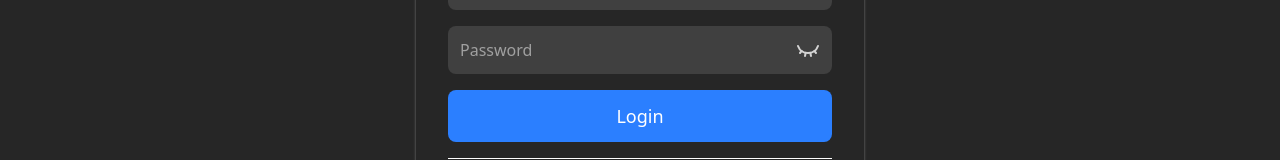
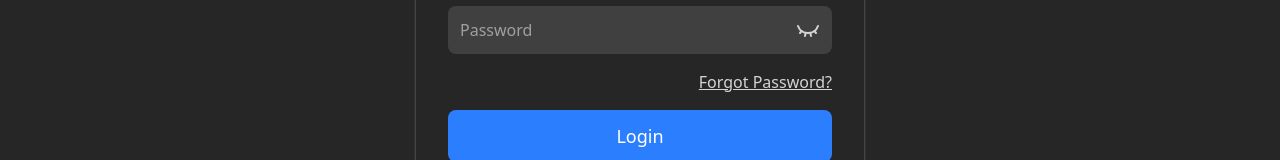
Before and after one commit to Joyal-George-KJ/CouponShare, a React (Vite) app: page /login in a window 1280 px wide. Shown: the part 325-485 px from the top of the page. Built offline with nearby package versions, Linux system fonts and the light colour scheme; no server answers.

Commit message:
Forgot Password in Login added

```diff
--- a/src/screen/Login.jsx
+++ b/src/screen/Login.jsx
@@ -44,6 +44,9 @@ const Login = () => {
                         key={"1"}
                         password={password}
                     />
+                    <div className="w-full flex justify-end">
+                        <NavLink className="text-neutral-300 underline cursor-pointer hover:text-neutral-400 transition-colors ease-in-out" to="/recovery">Forgot Password?</NavLink>
+                    </div>
 
                     <button
                         type="submit"
```
